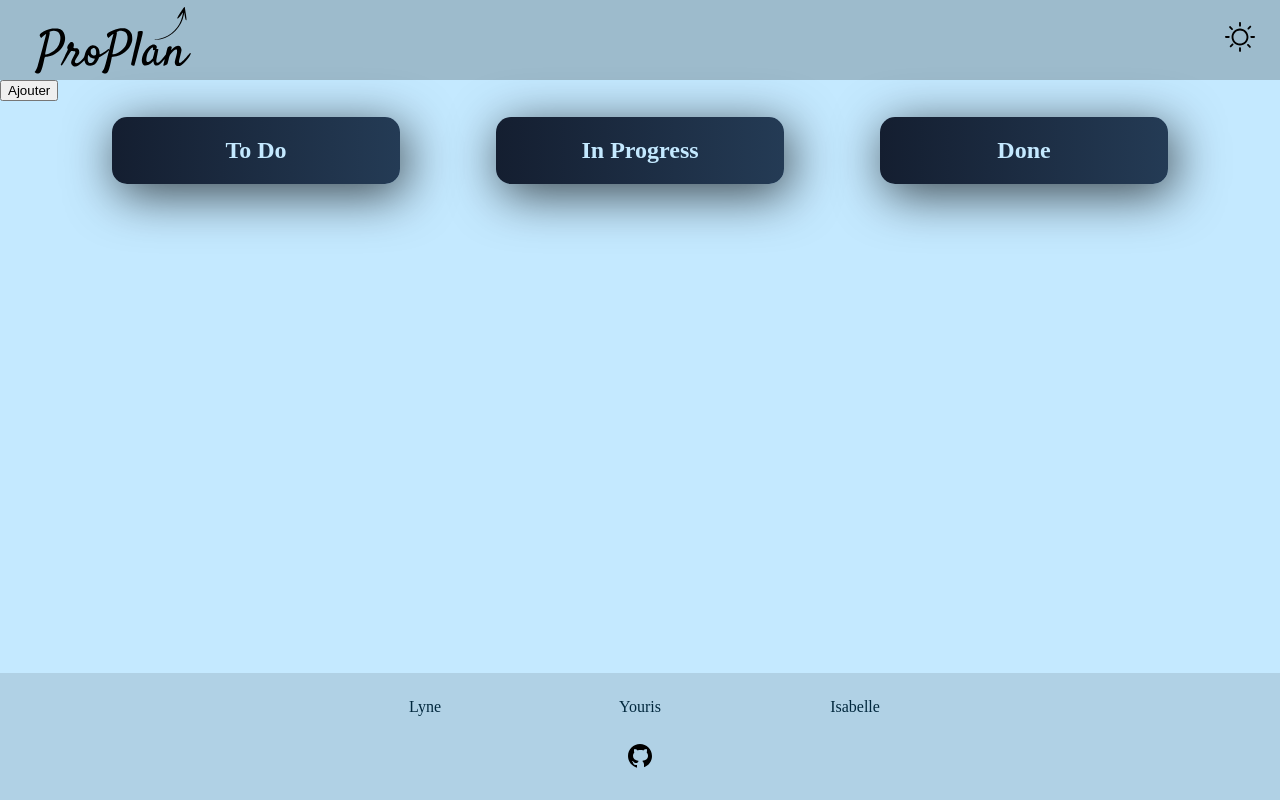
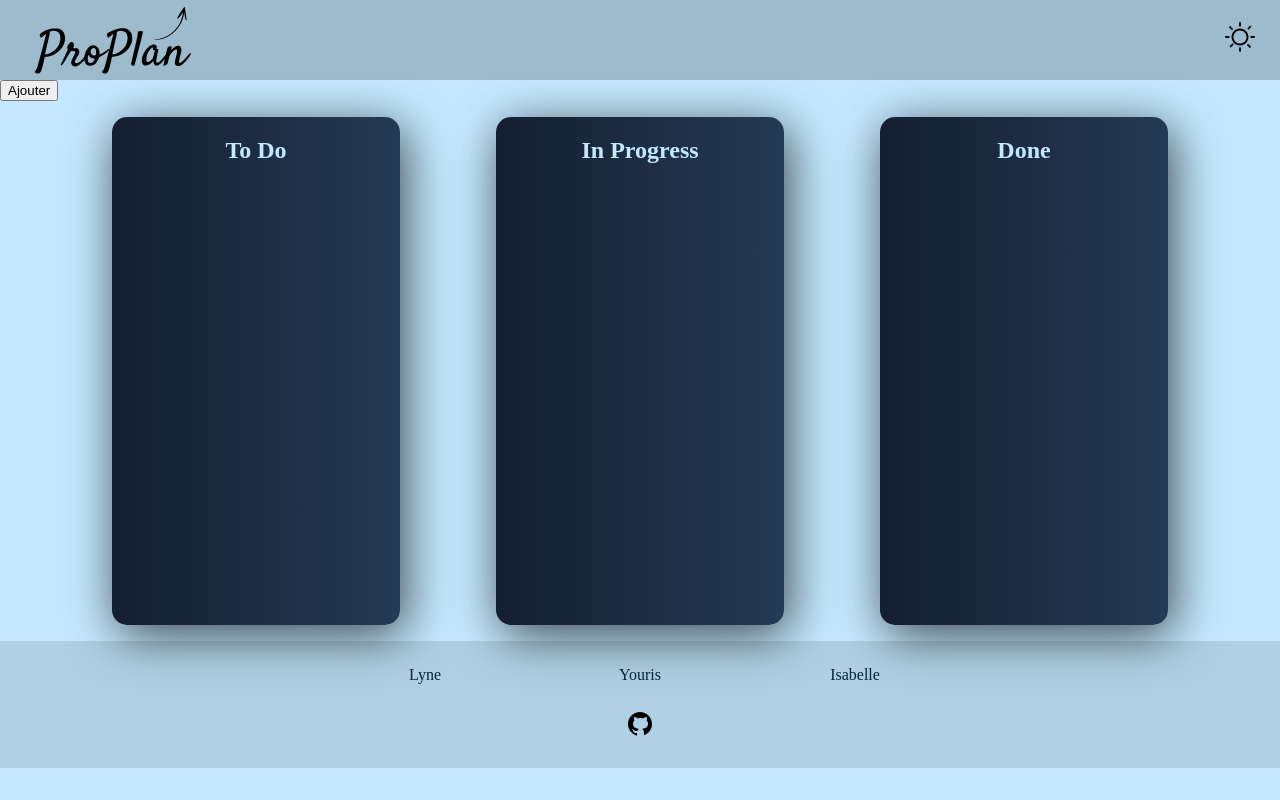
Before and after one commit to Yourisrachid/project-planner, a plain HTML site: page index.html in a window 1280 px wide. Drawn offline with nearby package versions, Linux system fonts and the light colour scheme; files that its build step writes are made by us from their sources.

Commit message:
footer always at the end fo the webpage

```diff
--- a/assets/scss/_footer.scss
+++ b/assets/scss/_footer.scss
@@ -1,8 +1,8 @@
 
 
 footer{
-    position: fixed;
-    bottom: 0;
+    // position: fixed;
+    // bottom: 0;
     width: 100%;
     display: flex;
     flex-direction: column;
--- a/assets/scss/_main.scss
+++ b/assets/scss/_main.scss
@@ -1,6 +1,8 @@
 body{
     background-color:rgb(196, 233, 255) ;
     color: rgb(0, 39, 61);
+    display: grid;
+    grid-template-rows: auto 1fr auto;
 }
 
 main {
@@ -10,6 +12,7 @@ main {
         justify-content: space-around;
         margin-left: 5%;
         margin-right: 5%;
+        min-height:67.5dvh;
 
         ul {
             list-style:none;
```
